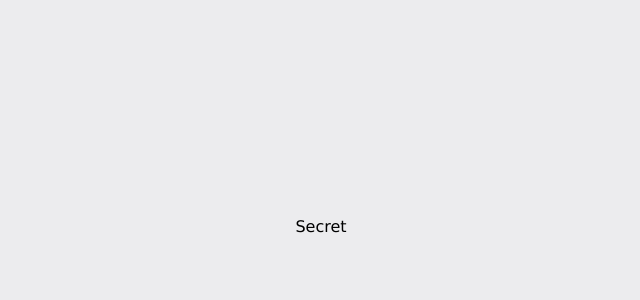
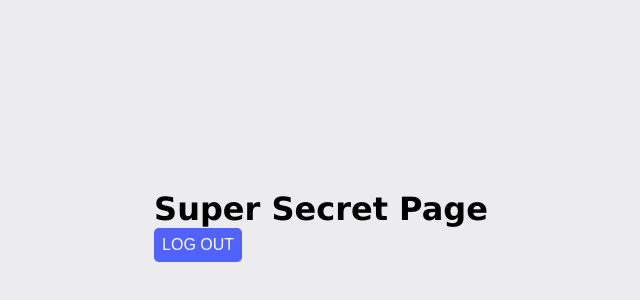
Before and after one commit to amanfangeria980/AUTH-WITH-JWT, a React (Create React App) app in the folder public/: page / in a window 1280 px wide. Shown: the part 174-474 px from the top of the page, without its empty margins (319-959 px from the left). Built offline with nearby package versions, Linux system fonts and the light colour scheme.

Commit message:
styled and routing in secret component

```diff
--- a/public/src/pages/Secret.js
+++ b/public/src/pages/Secret.js
@@ -1,7 +1,16 @@
-import React from "react";
+import { useNavigate } from "react-router-dom";
 
 const Secret = () => {
-  return <div>Secret</div>;
+  const navigate = useNavigate();
+  const logOut = () => {
+    navigate("/register");
+  };
+  return (
+    <div>
+      <h1>Super Secret Page</h1>
+      <button onClick={logOut}>Log Out</button>
+    </div>
+  );
 };
 
 export default Secret;
```
